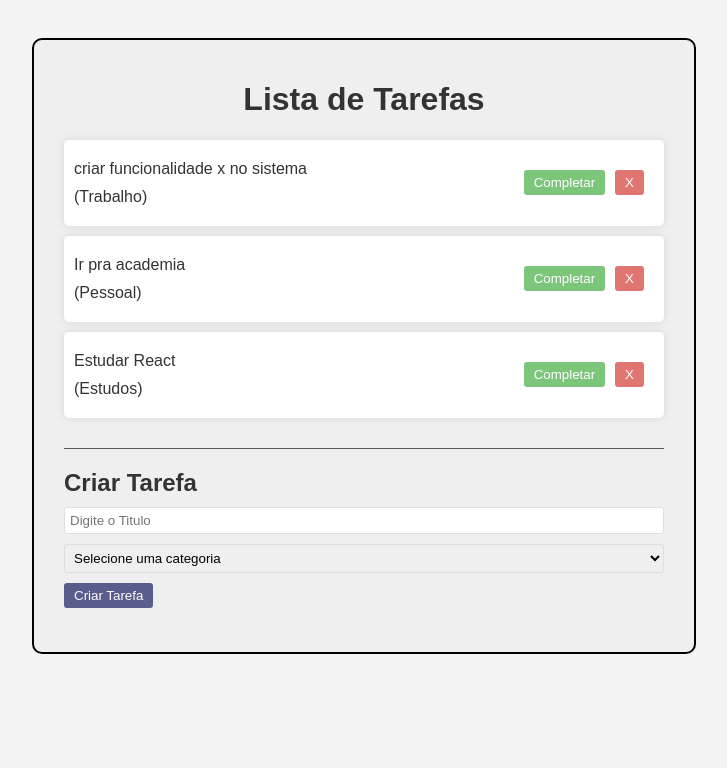
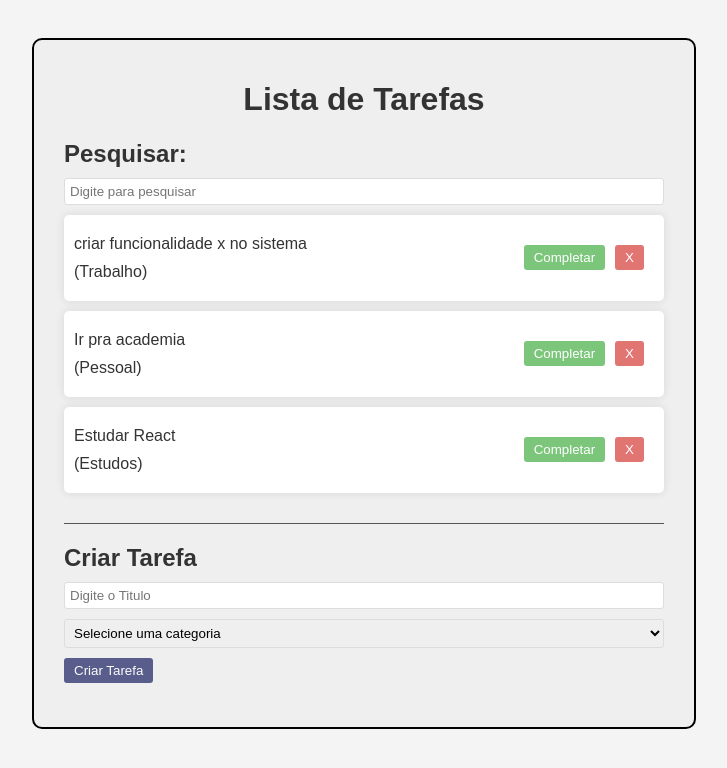
Before and after one commit to marcoshjunior/TodoList, a React (Vite) app: page / in a window 1280 px wide. Shown: the top 768 px of the page, without its empty margins (276-1003 px from the left). Built offline with nearby package versions, Linux system fonts and the light colour scheme.

Commit message:
função de pesquisa do todo

```diff
--- a/src/App.jsx
+++ b/src/App.jsx
@@ -1,6 +1,7 @@
 import { useState } from "react";
 import Todo from "./components/Todo";
 import TodoForm from "./components/TodoForm";
+import Search from "./components/Search";
 import "./App.css";
 
 function App() {
@@ -25,6 +26,8 @@
       isCompleted: false,
     },
   ]);
+
+  const [search, setSearch] = useState("");
 
   // pega o titulo e a categoria do TodoForm
   const addTodo = (text, category) => {
@@ -64,11 +67,18 @@
   return (
     <div className="app">
       <h1>Lista de Tarefas</h1>
+      <Search search={search} setSearch={setSearch} />
       <div className="todo-list">
         {/*percorre e exibe cada array-tarefa
          de acordo com o componente Todo
          com o text e o category*/}
-        {todos.map((todo) => (
+        {/* filter compara o search com o text do todo
+         e filtra oque corresponde */}
+        {todos
+          .filter((todo) =>
+            todo.text.toLowerCase().includes(search.toLowerCase()),
+          )
+          .map((todo) => (
             <Todo
               key={todo.id}
               todo={todo}
--- /dev/null
+++ b/src/components/Search.jsx
@@ -0,0 +1,15 @@
+const Search = ({ search, setSearch }) => {
+  return (
+    <div className="search">
+      <h2>Pesquisar:</h2>
+      <input
+        type="text"
+        value={search}
+        onChange={(e) => setSearch(e.target.value)}
+        placeholder="Digite para pesquisar"
+      />
+    </div>
+  );
+};
+
+export default Search;
```
Lines whose indentation alone changed are shown as unchanged.
